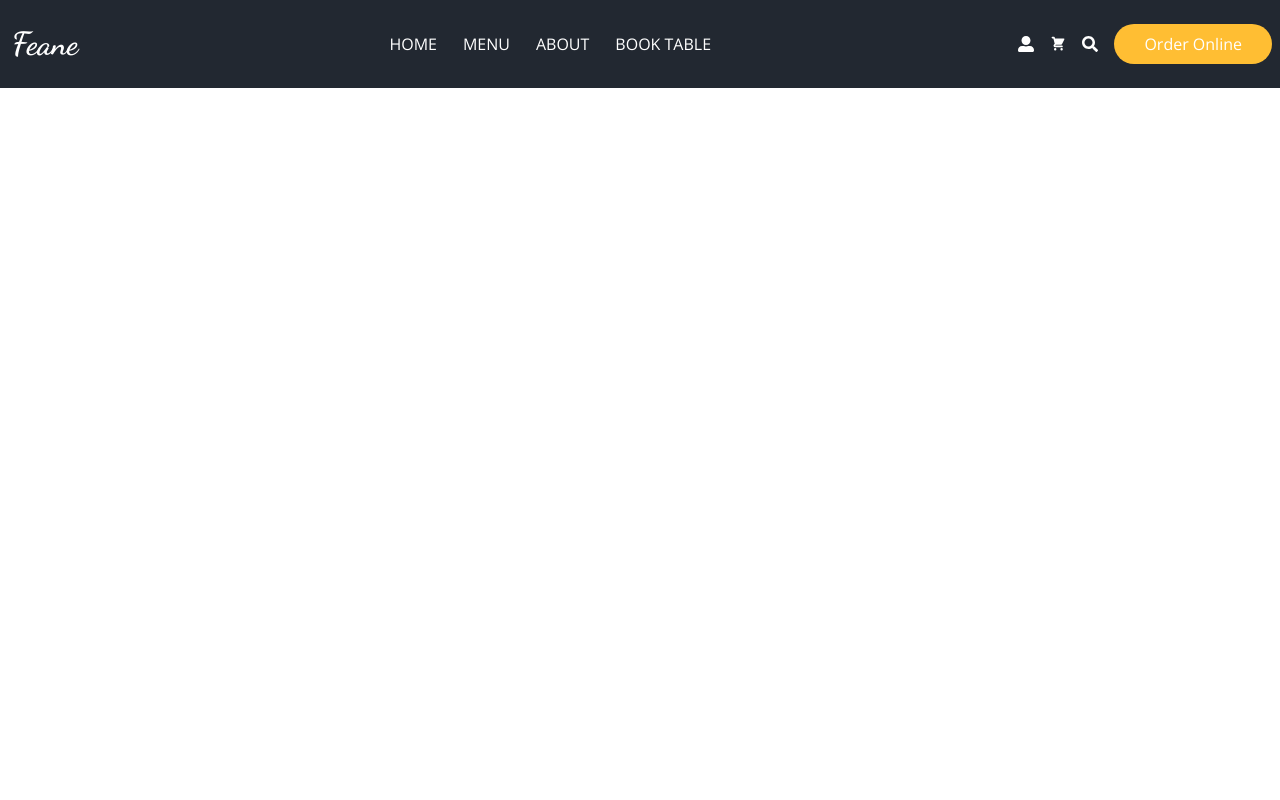
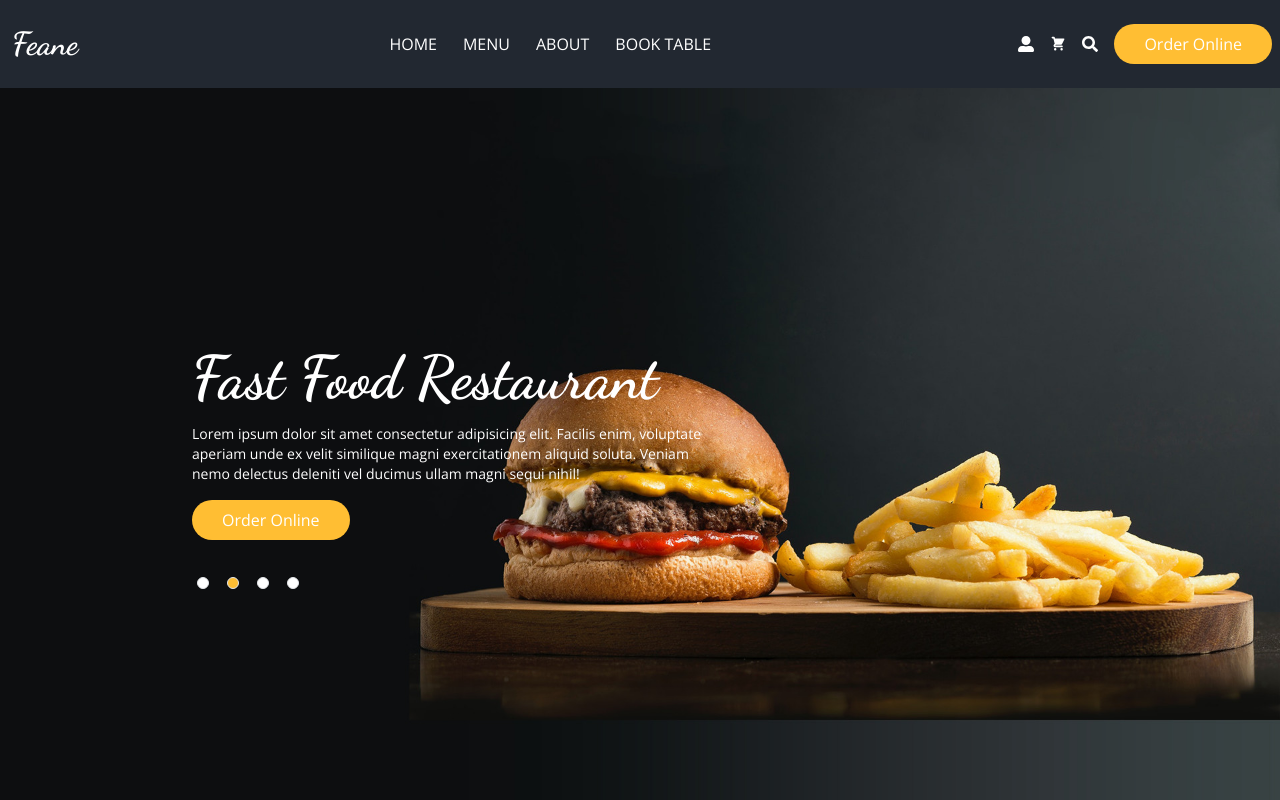
Before and after one commit to mehmetulker/food-order-next.js-project, a Next.js app: page / in a window 1280 px wide. Built offline with nearby package versions, Linux system fonts and the light colour scheme.

Commit message:
feat(Carousel) add Carousel component

```diff
--- a/app/page.js
+++ b/app/page.js
@@ -1,3 +1,9 @@
+import Carousel from "@/components/ui/Carousel";
+
 export default function Home() {
-  return <div className="text-center"></div>;
+  return (
+    <div className="text-center">
+      <Carousel />
+    </div>
+  );
 }
--- /dev/null
+++ b/components/ui/Carousel.jsx
@@ -0,0 +1,98 @@
+"use client";
+import dynamic from "next/dynamic";
+import Image from "next/image";
+import React from "react";
+import Title from "./Title";
+
+// React-Slick dinamik yükleme
+const Slider = dynamic(() => import("react-slick"), { ssr: false });
+
+const Carousel = () => {
+  const settings = {
+    dots: true,
+    infinite: true,
+    speed: 500,
+    slidesToShow: 1,
+    slidesToScroll: 1,
+    arrows: false,
+    autoplay: true,
+    autoplaySpeed: 3000,
+    appenDots: (dots) => (
+      <div>
+        <ul>{dots}</ul>
+      </div>
+    ),
+    customPaging: (i) => (
+      <div className="w-3 h-3 border bg-white rounded-full mt-0 "></div>
+    ),
+  };
+  return (
+    <div className="h-[calc(100vh-88px)] relative">
+      <div className="absolute top-0 left-0 w-full h-full">
+        <Image
+          src="/images/hero-bg.jpg"
+          alt="Hero background image"
+          layout="fill"
+          objectFit="cover"
+        />
+      </div>
+      <div className="absolute inset-0 flex items-center justify-between px-3 sm:px-48 text-left">
+        {/* Content Container */}
+        <div className="text-white max-w-full">
+          <Slider {...settings}>
+            <div>
+              <Title addClass="text-6xl ">Fast Food Restaurant</Title>
+              <p className="text-white  text-sm my-4 max-w-lg">
+                Lorem ipsum dolor sit amet consectetur adipisicing elit. Facilis
+                enim, voluptate aperiam unde ex velit similique magni
+                exercitationem aliquid soluta. Veniam nemo delectus deleniti vel
+                ducimus ullam magni sequi nihil!
+              </p>
+              <button className="btn-primary hidden sm:block">
+                Order Online
+              </button>
+            </div>
+            <div>
+              <Title addClass="text-6xl">Fast Food Restaurant</Title>
+              <p className="text-white  text-sm my-4 max-w-lg">
+                Lorem ipsum dolor sit amet consectetur adipisicing elit. Facilis
+                enim, voluptate aperiam unde ex velit similique magni
+                exercitationem aliquid soluta. Veniam nemo delectus deleniti vel
+                ducimus ullam magni sequi nihil!
+              </p>
+              <button className="btn-primary hidden sm:block">
+                Order Online
+              </button>
+            </div>
+            <div>
+              <Title addClass="text-6xl">Fast Food Restaurant</Title>
+              <p className="text-white  text-sm my-4 max-w-lg">
+                Lorem ipsum dolor sit amet consectetur adipisicing elit. Facilis
+                enim, voluptate aperiam unde ex velit similique magni
+                exercitationem aliquid soluta. Veniam nemo delectus deleniti vel
+                ducimus ullam magni sequi nihil!
+              </p>
+              <button className="btn-primary hidden sm:block">
+                Order Online
+              </button>
+            </div>{" "}
+            <div>
+              <Title addClass="text-6xl">Fast Food Restaurant</Title>
+              <p className="text-white  text-sm my-4 max-w-lg">
+                Lorem ipsum dolor sit amet consectetur adipisicing elit. Facilis
+                enim, voluptate aperiam unde ex velit similique magni
+                exercitationem aliquid soluta. Veniam nemo delectus deleniti vel
+                ducimus ullam magni sequi nihil!
+              </p>
+              <button className="btn-primary hidden sm:block">
+                Order Online
+              </button>
+            </div>
+          </Slider>
+        </div>
+      </div>
+    </div>
+  );
+};
+
+export default Carousel;
--- a/package.json
+++ b/package.json
@@ -13,7 +13,9 @@
     "react": "^18",
     "react-dom": "^18",
     "react-icons": "^5.4.0",
-    "react-outside-click-handler": "^1.3.0"
+    "react-outside-click-handler": "^1.3.0",
+    "react-slick": "^0.30.2",
+    "slick-carousel": "^1.8.1"
   },
   "devDependencies": {
     "eslint": "^8",
--- a/styles/globals.css
+++ b/styles/globals.css
@@ -1,3 +1,5 @@
+@import "slick-carousel/slick/slick.css";
+@import "slick-carousel/slick/slick-theme.css";
 @import url("https://fonts.googleapis.com/css2?family=Dancing+Script:wght@400..700&family=Open+Sans:ital,wght@0,300..800;1,300..800&display=swap");
 @tailwind base;
 @tailwind components;
```
Also changed, not shown: 1 other file (tests, documents, lock files or other folders).
